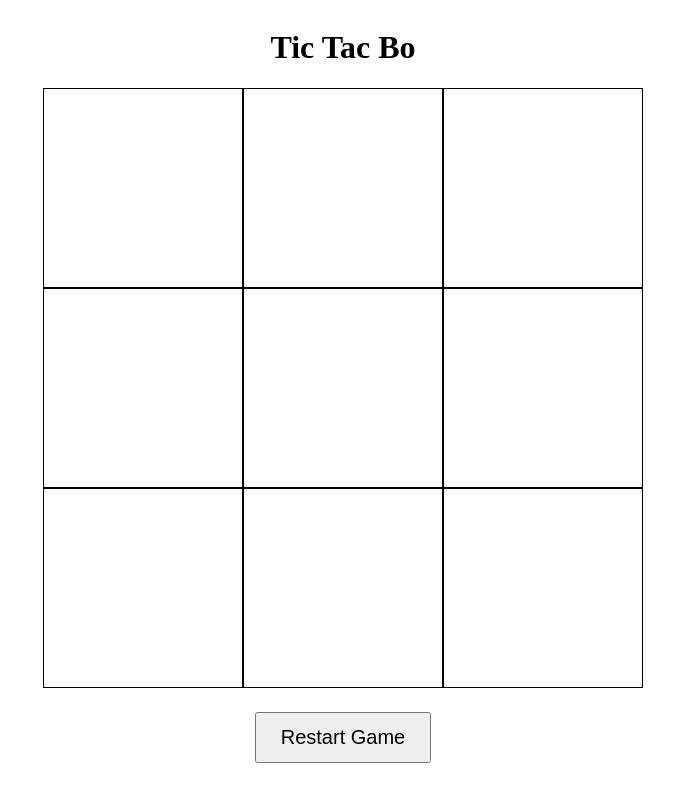
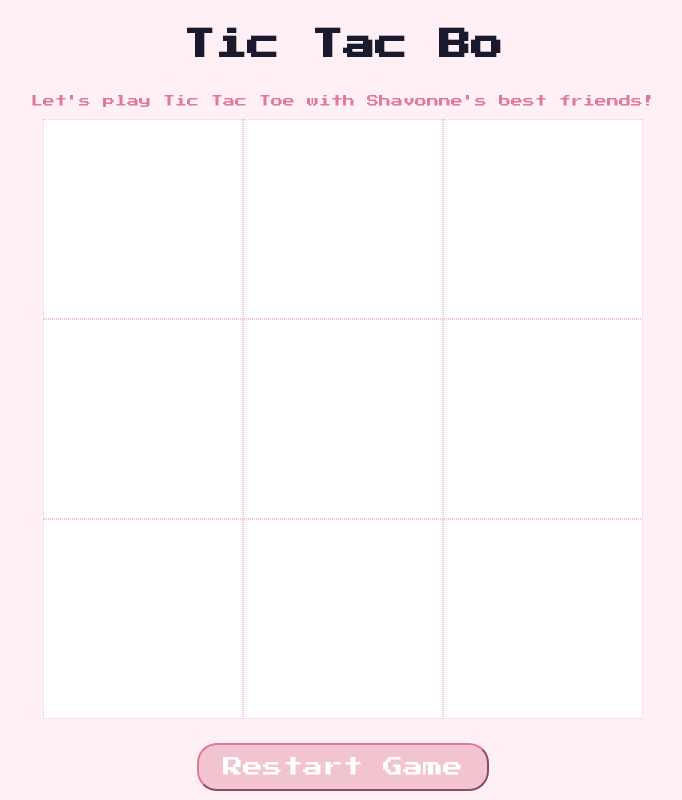
Before and after one commit to shavonnewhiffin/tictactoe, a plain HTML site: page index.html in a window 1280 px wide. Shown: the whole page, without its empty margins (297-979 px from the left). Drawn offline with Linux system fonts and the light colour scheme.

Commit message:
implemented bodhi and sadie player icons, fonts, colors

```diff
--- a/index.html
+++ b/index.html
@@ -10,6 +10,7 @@
 <body>
     <div class="container">
     <h1 class="board__title">Tic Tac Bo</h1>
+    <p>Let's play Tic Tac Toe with Shavonne's best friends! </p>
     <div class="board__wrapper">
         <button class="board__square"></button>
         <button class="board__square"></button>
--- a/script.js
+++ b/script.js
@@ -1,7 +1,7 @@
 const title = document.querySelector('.board__title')
 const allSquares = document.querySelectorAll('.board__square')
 
-let currentPlayer ="X";
+let currentPlayer ="Bodhi";
 let gameOver = false;
 let board = new Array(9)
 
@@ -16,7 +16,7 @@ allSquares.forEach((square, i) => {
 
         // Set the selected square to current player's value, remember it, and display their symbol there
         board[i] = currentPlayer;
-        square.innerHTML = currentPlayer;
+        square.innerHTML = `<img src="assets/${currentPlayer === "Bodhi" ? "Bodhi.png" : "Sadie.png"}">`;
 
         // Every click, check for a win
         if (checkWin()) {
@@ -100,5 +100,5 @@ function checkWin() {
 }
 
 function switchPlayers() {
-    currentPlayer = currentPlayer === "X" ? "O" : "X";
+    currentPlayer = currentPlayer === "Bodhi" ? "Sadie" : "Bodhi";
 }
--- a/style.css
+++ b/style.css
@@ -1,5 +1,18 @@
+@import url('https://fonts.googleapis.com/css2?family=Inter:ital,opsz,wght@0,14..32,100..900;1,14..32,100..900&family=Lato:ital,wght@0,100;0,300;0,400;0,700;0,900;1,100;1,300;1,400;1,700;1,900&family=Poppins:ital,wght@0,100;0,200;0,300;0,400;0,500;0,600;0,700;0,800;0,900;1,100;1,200;1,300;1,400;1,500;1,600;1,700;1,800;1,900&family=Press+Start+2P&family=Quicksand:wght@300..700&family=Roboto:ital,wght@0,100..900;1,100..900&display=swap');
+
 * {
     box-sizing: border-box;
+    font-family: "Press Start 2P", system-ui;
+    background-color: #FFF0F5;
+}
+
+h1 {
+    color: #1A1A2E;
+}
+
+p {
+    font-size: 12px;
+    color: #E0799A;
 }
 
 .container {
@@ -18,7 +31,7 @@
 }
 
 .board__square {
-    border: 1px solid black;
+    border: 1px dotted #F2C4D0;
     background-color: white;
     font-size: 80px;
     width: 200px;
@@ -29,7 +42,17 @@
     justify-content: center;
 }
 
+.board__square img {
+    width: 100%;
+    height: 100%;
+    object-fit: cover;
+}
+
 .restart {
     padding: 12px 24px;
     font-size: 20px;
+    border-radius: 20px;
+    color: #fff;
+    background-color: #F2C4D0;
+    border-color: #E0799A;
 }
```
Also changed, not shown: assets/Bodhi.png (added), assets/Sadie.png (added), assets/Screenshot 2026-06-15 at 8.06.09 PM.png (deleted), assets/Screenshot 2026-06-15 at 8.06.32 PM.png (deleted), assets/Screenshot 2026-06-15 at 8.07.38 PM.png (deleted), 1 other file.
